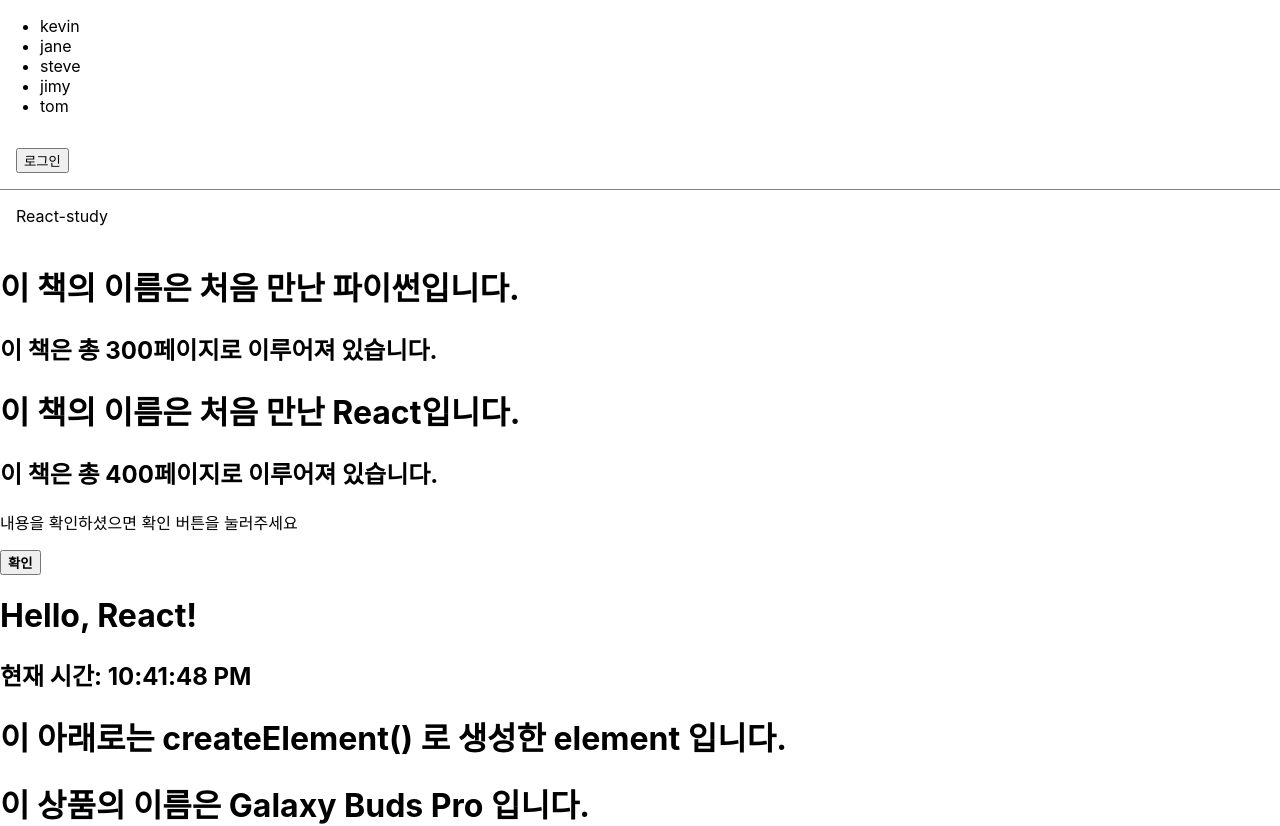
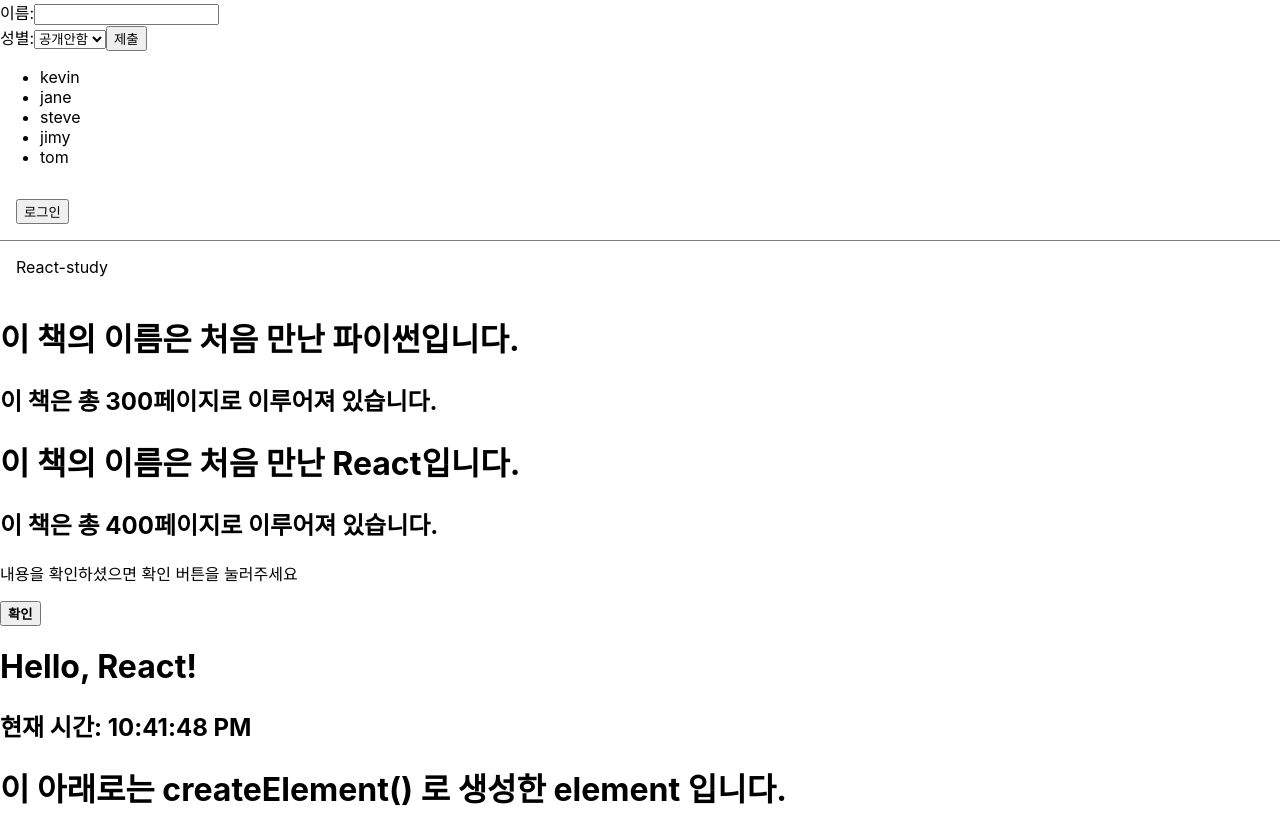
Before and after one commit to Hanjunhee-1/React-study, a React (Create React App) app in the folder react-study/: page / in a window 1280 px wide. Shown: the top 826 px of the page. Built offline with nearby package versions, Linux system fonts and the light colour scheme.

Commit message:
12_실습_사용자정보입력받기 작성

```diff
--- /dev/null
+++ b/react-study/src/12_실습_사용자정보입력받기/SignUp.jsx
@@ -0,0 +1,38 @@
+import { useState } from "react";
+
+export default function SignUp(props) {
+    const [name, setName] = useState('');
+    const [gender, setGender] = useState('Unknown');
+
+    const handleChangeName = (event) => {
+        setName(event.target.value);
+    }
+
+    const handleChangeGender = (event) => {
+        setGender(event.target.value);
+    }
+
+    const handleSubmit = (event) => {
+        alert(`이름: ${name}, 성별: ${gender}`);
+        event.preventDefault();
+    }
+
+    return (
+        <form onSubmit={handleSubmit}>
+            <label>
+                이름:
+                <input type="text" value={name} onChange={handleChangeName} />
+            </label>
+            <br />
+            <label>
+                성별:
+                <select value={gender} onChange={handleChangeGender}>
+                    <option value="Unknown">공개안함</option>
+                    <option value="Man">남자</option>
+                    <option value="Woman">여자</option>
+                </select>
+            </label>
+            <button type="submit">제출</button>
+        </form>
+    )
+}
--- a/react-study/src/index.js
+++ b/react-study/src/index.js
@@ -15,10 +15,12 @@
 import ConfirmButton from './09_실습_클릭이벤트처리/ConfirmButton';
 import LandingPage from './10_실습_로그인여부툴바만들기/LandingPage';
 import AttendanceBook from './11_실습_출석부/AttendanceBook';
+import SignUp from './12_실습_사용자정보입력받기/SignUp';
 
 const root = ReactDOM.createRoot(document.getElementById('root'));
 root.render(
   <React.StrictMode>
+    <SignUp />
     <AttendanceBook />
     <LandingPage />
     <Library />
```
